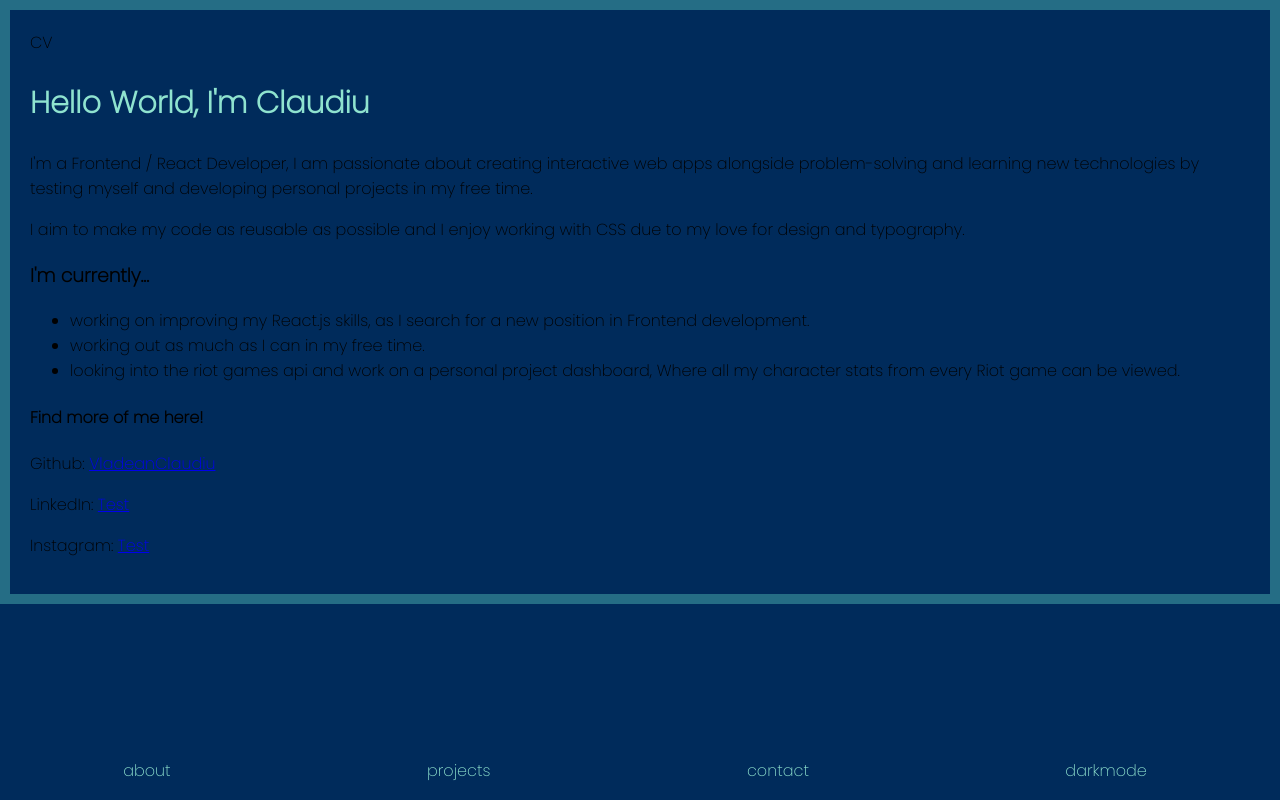
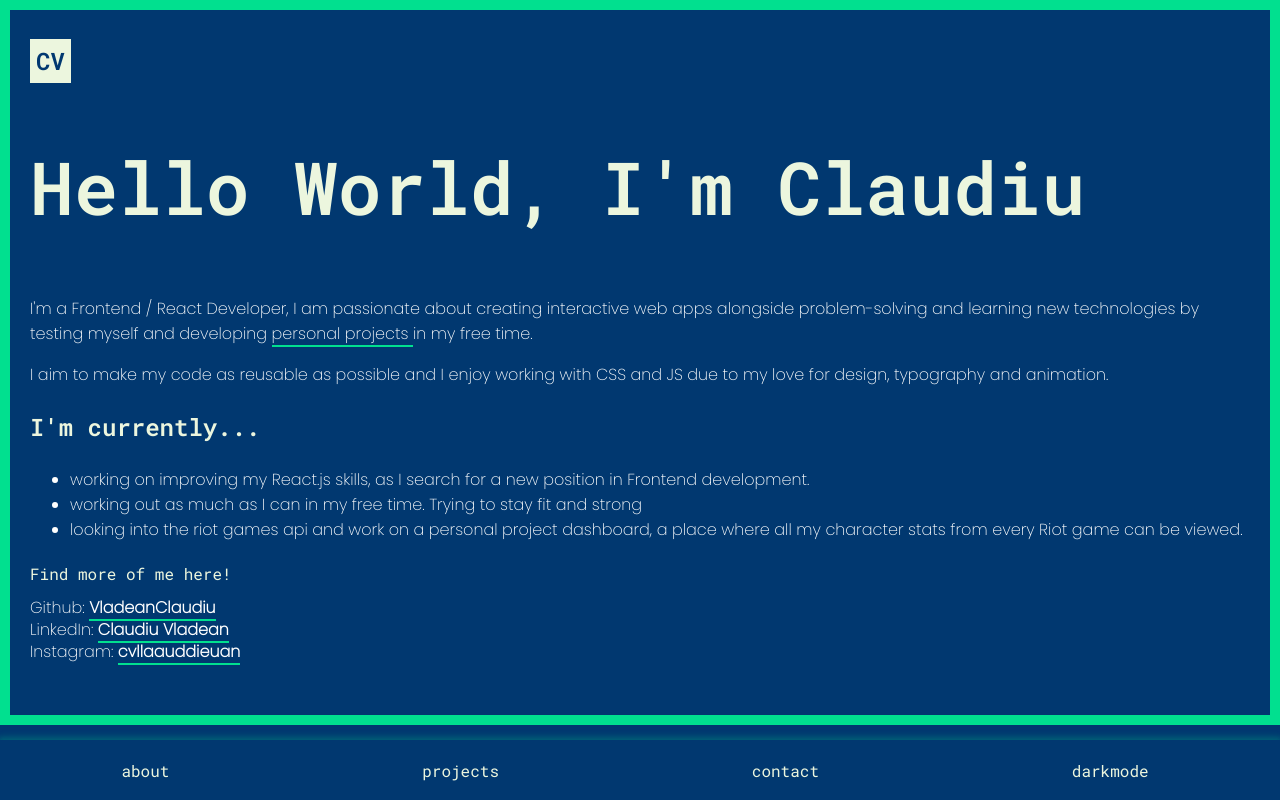
Before and after one commit to VladeanClaudiu/portfolio-website, a React (Vite) app: page / in a window 1280 px wide. Built offline with nearby package versions, Linux system fonts and the light colour scheme.

Commit message:
css style added

```diff
--- a/src/App.css
+++ b/src/App.css
@@ -1,8 +1,11 @@
 /* @link https://utopia.fyi/type/calculator?c=320,21,1.2,1140,24,1.25,6,0,&s=0.75|0.5|0.25,1.5|2|3|4|6,xs-3xl */
 @import url('https://fonts.googleapis.com/css2?family=Inter:wght@400;600;700&family=Poppins:wght@200&display=swap');
+@import url('https://fonts.googleapis.com/css2?family=Roboto+Mono:wght@100;400;600&display=swap');
+
 body {
   font-family: Inter, Avenir, Helvetica, Arial, sans-serif;
   background: var(--darkColor);
+  color: white
 }
 
 :root {
@@ -15,15 +18,40 @@ body {
   --step-6: clamp(3.92rem, calc(3.22rem + 3.52vw), 5.72rem);
 
   /* colors */
-  --darkColor : #002B5B;
-  --lightColor : #2B4865;
-  --lighterColor : #256D85;
-  --lightestColor : #8FE3CF;
+  --darkColor : #013870;
+  --lightColor : #01e08e3f;
+  --lighterColor : #01e08f;
+  --lightestColor : #ecf6de;
+}
+
+.header-section {
+  margin: 15px 10px 10px 0px;
+}
+
+.initial-logo {
+  background-color: var(--lightestColor);
+  padding: 6px;
+  font-size: var(--step-0);
+  color: var(--darkColor);
+  font-weight: 600;
+  font-family: 'Roboto Mono', monospace;
 }
 
 h1 {
+  font-family: 'Roboto Mono', monospace;
+  font-size: var(--step-5);
+  color: var(--lightestColor);
+}
 
-  font-size: var(--step-1);
+h3 {
+  font-family: 'Roboto Mono', monospace;
+  font-size: var(--step-0);
+  color: var(--lightestColor);
+}
+
+h4 {
+  font-family: 'Roboto Mono', monospace;
+  font-size: var(--step-0);
   color: var(--lightestColor);
 }
 
@@ -39,6 +67,7 @@ body {
 }
 
 .nav-section {
+  font-family: 'Roboto Mono', monospace;
   background-color: var(--darkColor);
   width: 100%;
   bottom: 0;
@@ -48,6 +77,7 @@ body {
   justify-content: space-around;
   flex-direction: column;
   z-index: 1;
+  box-shadow: 0 -1px 6px 2px var(--lightColor);
 }
 
 .nav-elements {
@@ -63,3 +93,42 @@ body {
   text-decoration: none;
   color: var(--lightestColor);
 }
+
+/* about section */
+
+.span-underline {
+  border-bottom: 2px solid var(--lighterColor);
+  transition: .2s ease-in-out;
+}
+
+.span-underline:hover {
+  transition: .2s ease-in-out;
+  border-bottom: 2px solid var(--lightColor);
+}
+
+.underlined-links {
+  color: white;
+  text-decoration: none;
+  cursor: pointer;
+}
+
+
+/* footer section */
+.footer-section {
+  margin-bottom: 5vh;
+}
+
+.footer-section > h4 {
+  font-weight: 400;
+  font-size: 16px;
+}
+
+.footer-section > p {
+  line-height: 6px;
+}
+
+.footer-section > p > span > a{
+  color: white;
+  text-decoration: none;
+  font-weight: 600;
+}
--- a/src/components/About.jsx
+++ b/src/components/About.jsx
@@ -11,17 +11,17 @@ export default function About() {
                     I'm a Frontend / React Developer,
                     I am passionate about creating interactive web apps alongside
                     problem-solving and learning new technologies by testing myself
-                    and developing personal projects in my free time.
+                    and developing <span className="span-underline"><a className="underlined-links" href="#">personal projects</a> </span>  in my free time.
                 </p>
                 <p>
-                    I aim to make my code as reusable as possible and  I enjoy working with CSS due to my love for design and typography.
+                    I aim to make my code as reusable as possible and  I enjoy working with CSS and JS due to my love for design, typography and animation.
                 </p>
                 <h3>I'm currently...</h3>
                 <ul>
                     <li>working on improving my React.js skills, as I search for a new position in Frontend development.</li>
-                    <li>working out as much as I can in my free time.</li>
+                    <li>working out as much as I can in my free time. Trying to stay fit and strong</li>
                     <li>looking into the riot games api and work on a personal project dashboard,
-                        Where all my character stats from every Riot game can be viewed.</li>
+                        a place where all my character stats from every Riot game can be viewed.</li>
                 </ul>
             </main>
 
--- a/src/components/Footer.jsx
+++ b/src/components/Footer.jsx
@@ -1,10 +1,10 @@
 export default function Footer() {
     return (
-        <footer>
+        <footer className="footer-section">
             <h4>Find more of me here!</h4>
-            <p>Github: <a href="#">VladeanClaudiu</a></p>
-            <p>LinkedIn: <a href="#">Test</a></p>
-            <p>Instagram: <a href="#">Test</a></p>
+            <p>Github: <span className="span-underline"><a href="https://github.com/VladeanClaudiu">VladeanClaudiu</a></span></p>
+            <p>LinkedIn: <span className="span-underline"><a href="https://www.linkedin.com/in/claudiu-vladean-652614191/">Claudiu Vladean</a></span></p>
+            <p>Instagram: <span className="span-underline"><a href="https://www.instagram.com/cvllaauddieuan/">cvllaauddieuan</a></span></p>
         </footer>
     )
 }
--- a/src/components/Header.jsx
+++ b/src/components/Header.jsx
@@ -1,8 +1,8 @@
 export default function Header(props) {
     return (
-        <header>
+        <header className="header-section">
                 <span className="initial-logo">CV</span>
                 <h2>{props.heading}</h2>
-            </header>
+        </header>
     )
 }
```
